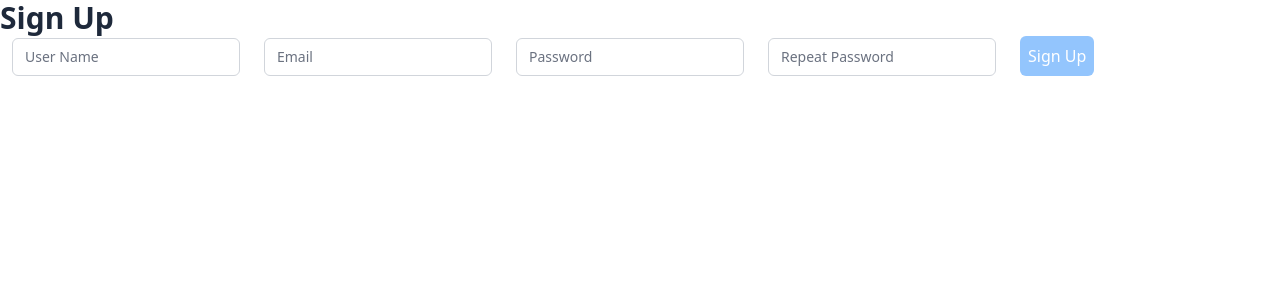
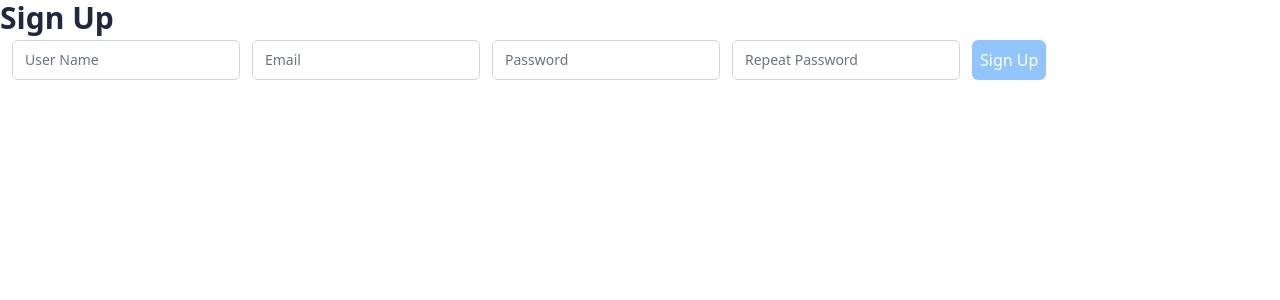
Before and after one commit to BWootBIJC/IntroProjectWithReactTDD, a React (Create React App) app in the folder UI/: page / in a window 1280 px wide. Shown: the top 300 px of the page. Built offline with nearby package versions, Linux system fonts and the light colour scheme; the HTML template or start-up script is replaced by a standard one.

Commit message:
Add loading and loading tests

```diff
--- /dev/null
+++ b/UI/src/components/LoadingSpinner.js
@@ -0,0 +1,10 @@
+const LoadingSpinner = () => {
+    return (
+        <svg className="inline mr-2 h-6 text-gray-300 animate-spin fill-gray-500" role="loader" viewBox="0 0 100 101" fill="none" xmlns="http://www.w3.org/2000/svg">
+        <path d="M100 50.5908C100 78.2051 77.6142 100.591 50 100.591C22.3858 100.591 0 78.2051 0 50.5908C0 22.9766 22.3858 0.59082 50 0.59082C77.6142 0.59082 100 22.9766 100 50.5908ZM9.08144 50.5908C9.08144 73.1895 27.4013 91.5094 50 91.5094C72.5987 91.5094 90.9186 73.1895 90.9186 50.5908C90.9186 27.9921 72.5987 9.67226 50 9.67226C27.4013 9.67226 9.08144 27.9921 9.08144 50.5908Z" fill="currentColor"/>
+        <path d="M93.9676 39.0409C96.393 38.4038 97.8624 35.9116 97.0079 33.5539C95.2932 28.8227 92.871 24.3692 89.8167 20.348C85.8452 15.1192 80.8826 10.7238 75.2124 7.41289C69.5422 4.10194 63.2754 1.94025 56.7698 1.05124C51.7666 0.367541 46.6976 0.446843 41.7345 1.27873C39.2613 1.69328 37.813 4.19778 38.4501 6.62326C39.0873 9.04874 41.5694 10.4717 44.0505 10.1071C47.8511 9.54855 51.7191 9.52689 55.5402 10.0491C60.8642 10.7766 65.9928 12.5457 70.6331 15.2552C75.2735 17.9648 79.3347 21.5619 82.5849 25.841C84.9175 28.9121 86.7997 32.2913 88.1811 35.8758C89.083 38.2158 91.5421 39.6781 93.9676 39.0409Z" fill="currentFill"/>
+    </svg>
+    )
+};
+
+export default LoadingSpinner;
--- a/UI/src/pages/SignUpPage/SignUpPage.js
+++ b/UI/src/pages/SignUpPage/SignUpPage.js
@@ -1,9 +1,12 @@
-import React from "react";
+import React, { useState } from "react";
 import { useReducer } from "react";
 import { formReducer, initialState } from "./SignUpReducer";
+import LoadingSpinner from "../../components/LoadingSpinner";
 
 const SignUpPage = () => {
     const [state, dispatch] = useReducer(formReducer, initialState);
+    const [apiProgress, setApiProgress] = useState(false);
+    const [signUpSuccess, setSignUpSuccess] = useState(false);
 
     const handleSubmit = (event) => {
       event.preventDefault();
@@ -12,6 +15,7 @@
         email: state.email,
         password: state.password
       }
+      setApiProgress(prevState => true);
       fetch("/api/1.0/users", {
         method: 'POST',
         headers: {
@@ -19,6 +23,12 @@
         },
         body: JSON.stringify(body)
       })
+      .then(() => {
+        setSignUpSuccess(prevState => true);
+      })
+      .catch((e) => {
+        setSignUpSuccess(prevState => false);
+      });
     };
 
     const handleTextChange = (e) => {
@@ -31,18 +41,27 @@
 
     return (
       <div>
-      <form>
+        {!signUpSuccess &&
+      <form data-testid="form-sign-up">
         <h1>Sign Up</h1>
+        <div className="flex space-x-3 mt-1">
         <label className="label" htmlFor="username">Username</label>
-        <input className="input mx-3" type="text" name="userName" placeholder="User Name" value={state.userName} onChange={handleTextChange} id="username"/>
+        <input className="input" type="text" name="userName" placeholder="User Name" value={state.userName} onChange={handleTextChange} id="username"/>
         <label className="label" htmlFor="email">E-mail</label>
-        <input className="input mx-3" type="text" placeholder="Email" name="email" value={state.email} onChange={handleTextChange} id="email"/>
+        <input className="input" type="text" placeholder="Email" name="email" value={state.email} onChange={handleTextChange} id="email"/>
         <label className="label" htmlFor="password">Password</label>
-        <input className="input mx-3" name="password" placeholder="Password" value={state.password} onChange={handleTextChange} type="password" id="password"/>
+        <input className="input" name="password" placeholder="Password" value={state.password} onChange={handleTextChange} type="password" id="password"/>
         <label className="label" htmlFor="repeatedPassword">Repeat Password</label>
-        <input className="input mx-3" placeholder="Repeat Password" name="repeatedPassword" value={state.repeatedPassword} onChange={handleTextChange} type="password" id="repeatedPassword"/>
-        <button className="btn-primary" onClick={handleSubmit} disabled={state.buttonDisabled}>Sign Up</button>
+        <input className="input" placeholder="Repeat Password" name="repeatedPassword" value={state.repeatedPassword} onChange={handleTextChange} type="password" id="repeatedPassword"/>
+        {apiProgress && <button className="btn-primary" data-testid="button" onClick={handleSubmit} disabled={state.buttonDisabled || apiProgress}><LoadingSpinner/>Sign Up</button>}
+        {!apiProgress && <button className="btn-primary" data-testid="button" onClick={handleSubmit} disabled={state.buttonDisabled}>Sign Up</button>}
+        </div>
         </form>
+}
+        { signUpSuccess &&
+          <p className="p-3 inline-block mt-5 rounded-lg bg-green-200 text-green-700">
+          Please check your email to activate your account
+          </p>}
       </div>
     )
   };
--- a/UI/src/pages/SignUpPage/SignUpReducer.js
+++ b/UI/src/pages/SignUpPage/SignUpReducer.js
@@ -3,7 +3,7 @@
     email: "",
     password: "",
     repeatedPassword: "",
-    buttonDisabled: true
+    buttonDisabled: true,
   }
 
   export const formReducer = (state, action) => {
```
Also changed, not shown: 1 other file (tests, documents, lock files or other folders).
